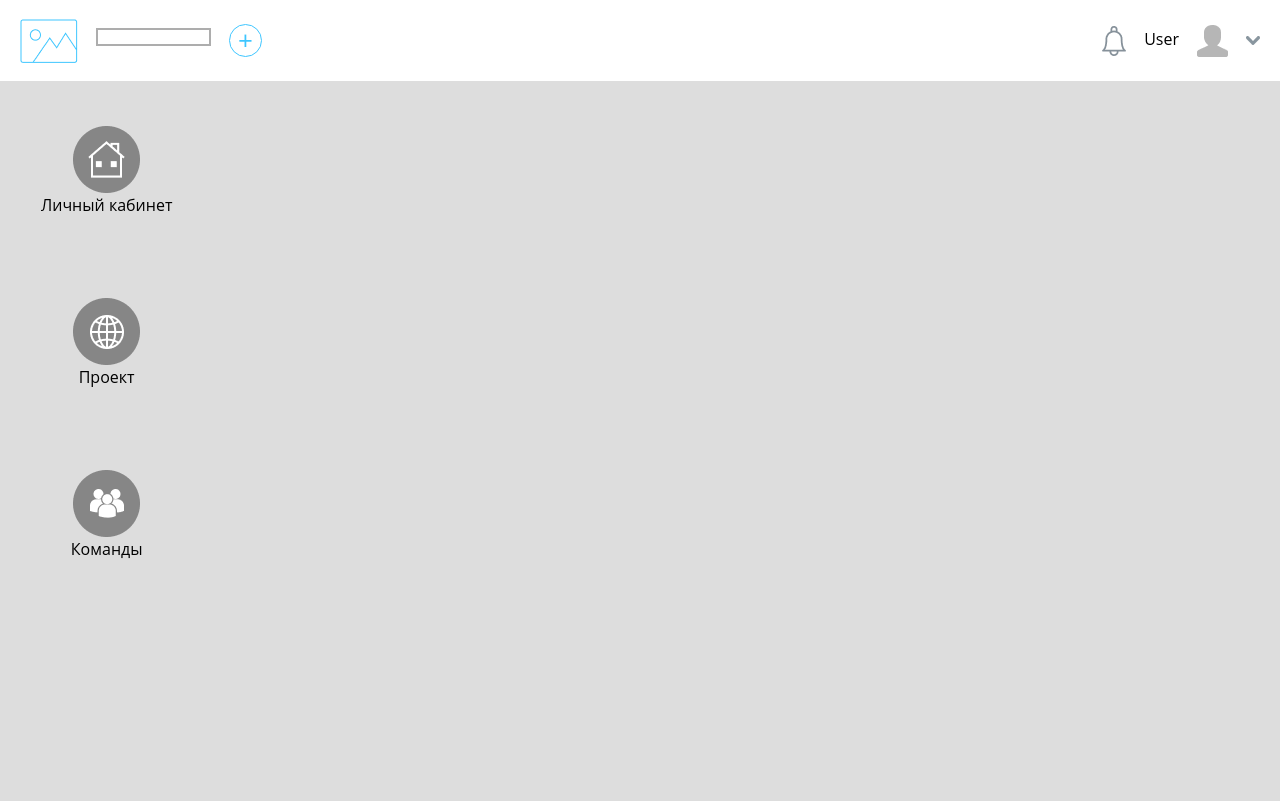
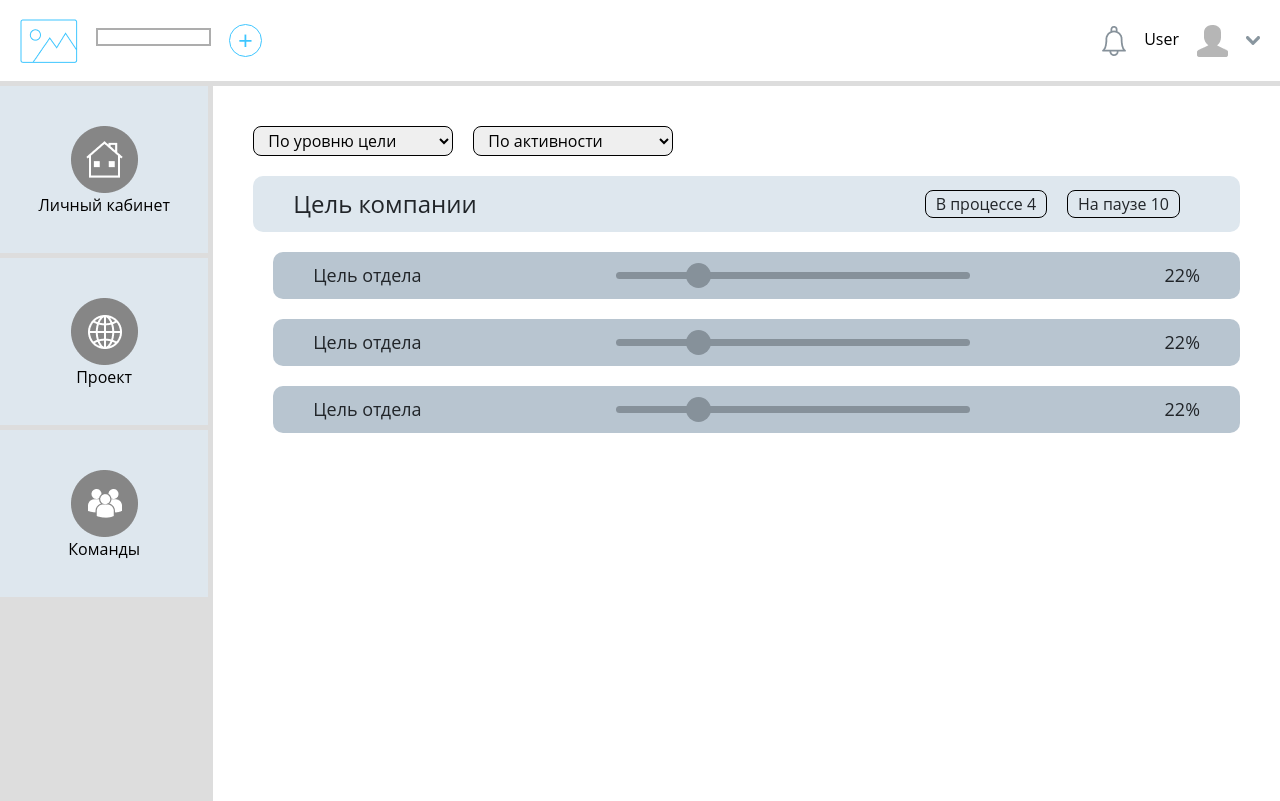
Before and after one commit to nikororo/OKR-methodology-CastoFront, a Vue app: page / in a window 1280 px wide. Built offline with nearby package versions, Linux system fonts and the light colour scheme.

Commit message:
CommonGoasl

```diff
--- a/src/App.vue
+++ b/src/App.vue
@@ -7,6 +7,7 @@
 <style>
     @import "style/Style.css";
     @import "~bootstrap/dist/css/bootstrap.css";
+
     * {
         margin: 0;
         padding: 0;
--- /dev/null
+++ b/src/components/CommonGoals.vue
@@ -0,0 +1,132 @@
+<template>
+    <div class="page">
+        <select id="selectLvlGoals" class="search" v-model="selectLvlGoals">
+            <option value selected disabled>По уровню цели</option>
+            <option value="1">1</option>
+            <option value="2">2</option>
+        </select>
+        <select id="selectActivity" class="search" v-model="selectActivity">
+            <option value selected disabled>По активности</option>
+            <option value="selectProccess">В процессе</option>
+            <option value="selectPause">На паузе</option>
+        </select>
+        <div class="goals companyGoals">
+            <p>Цель компании</p>
+            <div class="statistics">
+                <p class="statItem">В процессе {{onPause}}</p>
+                <p class="statItem">На паузе {{inProcess}}</p>
+            </div>
+        </div>
+        <div class="goals otherGoals">
+            <p>Цель отдела</p>
+            <input type="range" min="1" max="100" v-model="percent" class="slider">
+            <p>{{percent}}%</p>
+        </div>
+        <div class="goals otherGoals">
+            <p>Цель отдела</p>
+            <input type="range" min="1" max="100" v-model="percent" class="slider">
+            <p>{{percent}}%</p>
+        </div>
+        <div class="goals otherGoals">
+            <p>Цель отдела</p>
+            <input type="range" min="1" max="100" v-model="percent" class="slider">
+            <p>{{percent}}%</p>
+        </div>
+    </div>
+</template>
+
+<script>
+    export default {
+        name: 'CommonGoals',
+        data: () => ({
+            percent: 22,
+            onPause: 4,
+            inProcess: 10,
+            selectLvlGoals: '',
+            selectActivity: ''
+        }),
+    }
+</script>
+
+
+<style scoped>
+    p {
+        margin-bottom: 0;
+    }
+
+    .page {
+        background-color: white;
+        margin-top: 5px;
+        padding: 40px;
+    }
+
+    .goals {
+        padding: 10px 40px;
+        border-radius: 10px;
+        font-size: 18px;
+        margin-bottom: 20px;
+        display: flex;
+        justify-content: space-between;
+        align-items: center;
+    }
+
+    .companyGoals {
+        background-color: #dee7ee;
+        font-size: 24px;
+    }
+
+    .otherGoals {
+        background-color: #B8C5D0;
+        margin-left: 20px;
+    }
+
+    .statistics {
+        display: flex;
+        justify-content: space-between;
+        align-items: center;
+        font-size: 16px;
+        line-height: 22px;
+    }
+
+    .statItem {
+        padding: 2px 10px;
+        border: 1px solid black;
+        border-radius: 8px;
+        margin-right: 20px;
+    }
+
+    .search {
+        padding: 2px 10px;
+        border: 1px solid black;
+        border-radius: 8px;
+        margin: 0 20px 20px 0;
+        min-width: 200px;
+    }
+
+    .slider {
+        -webkit-appearance: none;
+        width: 40%;
+        height: 7px;
+        border-radius: 4px;
+        background: #86919A;
+        outline: none;
+    }
+
+    .slider::-webkit-slider-thumb {
+        -webkit-appearance: none;
+        appearance: none;
+        width: 25px;
+        height: 25px;
+        border-radius: 50%;
+        background: #86919A;
+        cursor: pointer;
+    }
+
+    .slider::-moz-range-thumb {
+        width: 25px;
+        height: 25px;
+        border-radius: 50%;
+        background: #86919A;
+        cursor: pointer;
+    }
+</style>
--- a/src/components/Home.vue
+++ b/src/components/Home.vue
@@ -3,17 +3,19 @@
         <Head/>
         <div class="row no-gutter">
             <toolBar/>
+            <CommonGoals class="col-sm-10 col-md-4 col-lg-10" />
         </div>
     </div>
 </template>
 <script>
     import Head from './Head'
     import ToolBar from './ToolBar'
+    import CommonGoals from './CommonGoals'
 
     export default {
         name: 'Home',
         components: {
-            Head, ToolBar
+            Head, ToolBar, CommonGoals
         }
     }
 </script>
--- a/src/main.js
+++ b/src/main.js
@@ -6,7 +6,7 @@ import store from './store'
 Vue.config.productionTip = false
 
 new Vue({
-  router,
-  store,
-  render: h => h(App)
+    router,
+    store,
+    render: h => h(App)
 }).$mount('#app')
--- a/src/style/Style.css
+++ b/src/style/Style.css
@@ -4,6 +4,9 @@ html {
 }
 
 button, input {
+    outline: none;
+}
+input:active, input:focus, select:focus  {
     outline: none;
 }
 .no-gutter > [class*='col-'] {
@@ -154,14 +157,12 @@ nav ul {
     height: calc(100vh - 85px);
     background: #DDDDDD;
     margin: 5px 0 0 0;
-    padding: 0;
-
 }
 
 .block_button {
-    margin-bottom: 5px;
+    margin: 0 5px 5px 0;
     outline: none;
-    background-color: #DDDDDD;
+    background-color: #dee7ee;
     border: none;
     text-decoration: none;
     text-align: center;
```
Also changed, not shown: 1 other file (tests, documents, lock files or other folders). Lines whose indentation alone changed are shown as unchanged.
